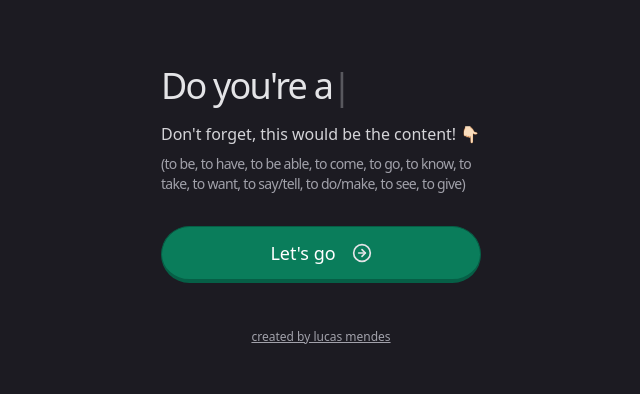
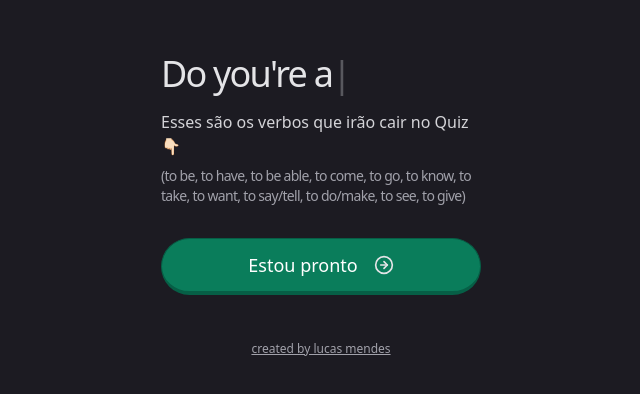
Before and after one commit to lucasfabbrim/quiz-english, a Next.js app: page /quiz in a window 1280 px wide. Shown: the part 210-604 px from the top of the page, without its empty margins (319-959 px from the left). Built offline with nearby package versions, Linux system fonts and the light colour scheme.

Commit message:
fix: eslint

```diff
--- a/src/app/(public)/quiz/answer/page.tsx
+++ b/src/app/(public)/quiz/answer/page.tsx
@@ -19,7 +19,6 @@ export default function QuizPage() {
   const [currentIndex, setCurrentIndex] = useState(0)
   const [selectedAnswer, setSelectedAnswer] = useState<string | null>(null)
   const [isChecked, setIsChecked] = useState(false)
-  const [showExplanation, setShowExplanation] = useState(false)
 
   useEffect(() => {
     const selectedQuestions = Object.values(quizData).flatMap((verbQuestions) =>
@@ -45,7 +44,6 @@ export default function QuizPage() {
   const handleNext = () => {
     setIsChecked(false)
     setSelectedAnswer(null)
-    setShowExplanation(false)
     setCurrentIndex((prev) => prev + 1)
   }
 
--- a/src/app/(public)/quiz/page.tsx
+++ b/src/app/(public)/quiz/page.tsx
@@ -36,7 +36,7 @@ export default function Home() {
             className="text-zinc-200 text-4xl font-medium tracking-tighter mb-4"
           />
           <div className="text-zinc-300 space-y-2 mb-8">
-            <p className="text-base">Don't forget, this would be the content! 👇🏻</p>
+            <p className="text-base">Esses são os verbos que irão cair no Quiz 👇🏻</p>
             <p className="text-sm tracking-tighter text-zinc-400 font-light">
               (to be, to have, to be able, to come, to go, to know, to take, to want, to say/tell, to do/make, to see, to give)
             </p>
@@ -49,7 +49,7 @@ export default function Home() {
               onMouseLeave={() => setIsHovered(false)}
               className="w-full bg-emerald-600/80 rounded-full py-3 text-white text-lg flex items-center justify-center gap-4 transition-all duration-300 hover:bg-emerald-600/90 hover:to-emerald-600/20 border border-b-4 border-emerald-800"
             >
-              Let's go
+              Estou pronto
               <motion.div animate={{ x: isHovered ? 5 : 0 }} transition={{ type: "spring", stiffness: 300, damping: 10 }}>
                 <ArrowRightCircle size={20} className="text-zinc-200" aria-hidden="true" />
               </motion.div>
```
